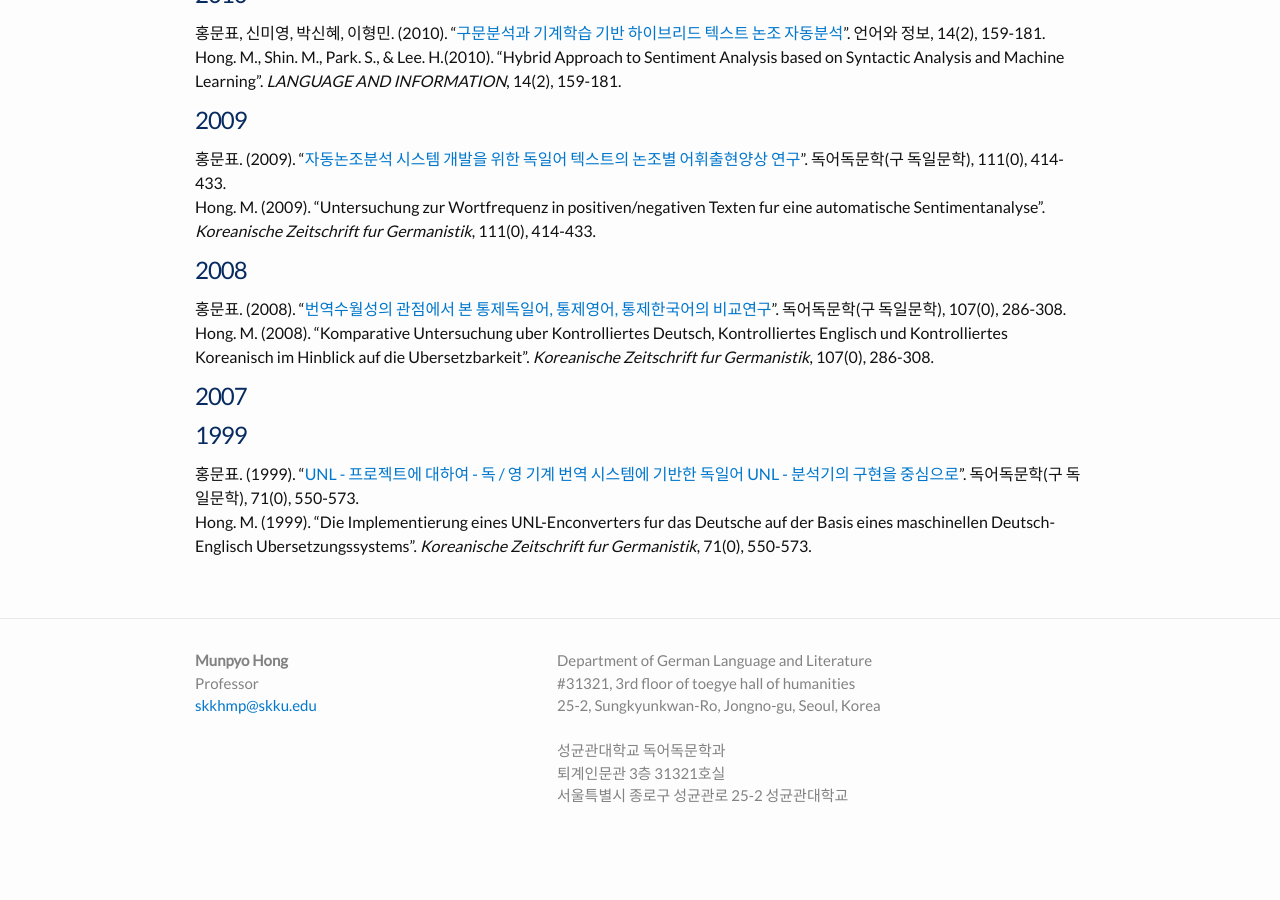
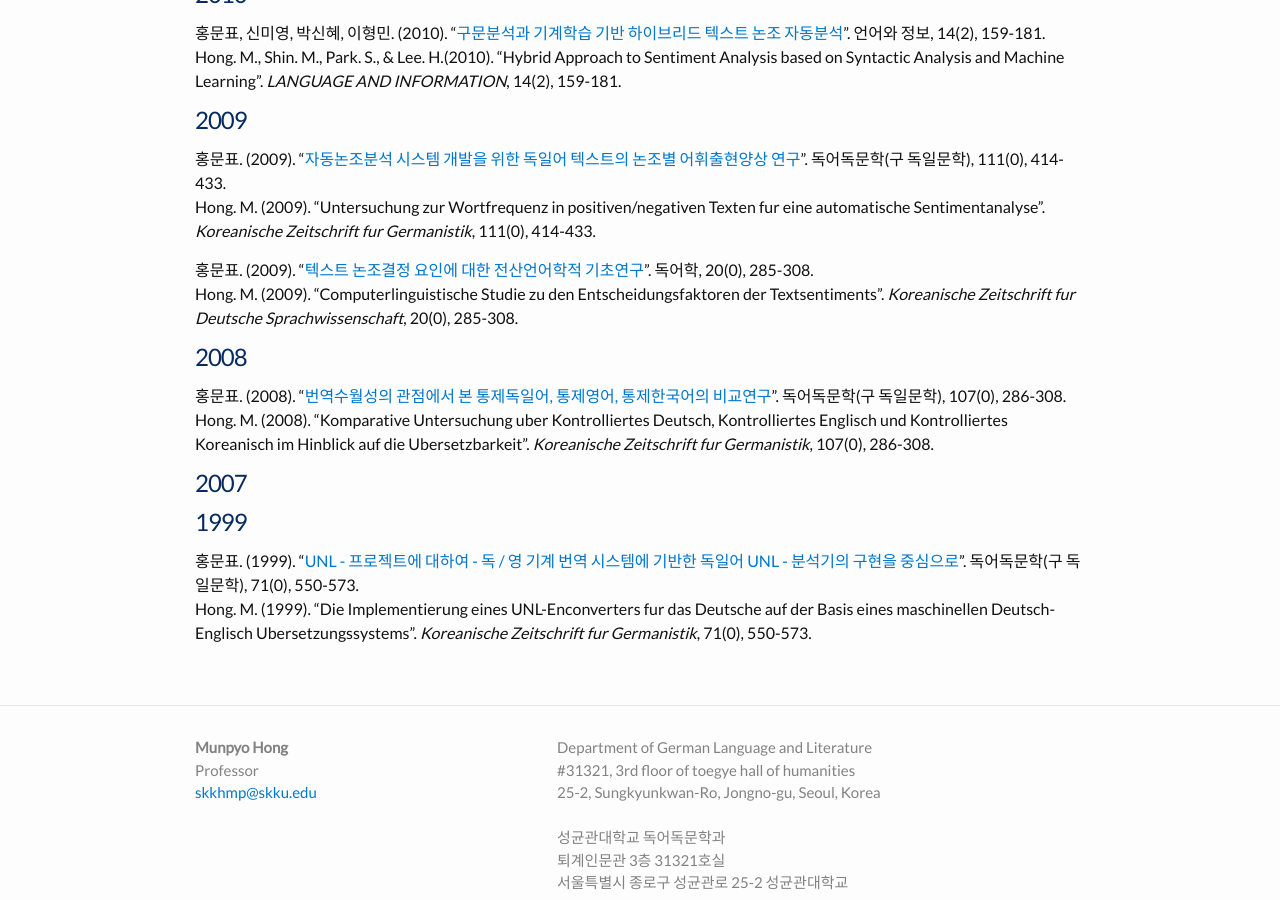
Before and after one commit to skkhmp/skkhmp.github.io, a Jekyll site: the page built from publications.md, in a window 1280 px wide and 900 px high, scrolled down 1580 px. Built offline with Jekyll 4.4.1, drawn with Linux system fonts in a browser that asks for light colours; some web fonts are replaced; before the commit the page ends 2447 px from its top, so only the background shows below that.

Commit message:
Update publications.md

```diff
--- a/publications.md
+++ b/publications.md
@@ -56,8 +56,11 @@ Hong. M., Shin. M., Park. S., & Lee. H.(2010). "Hybrid Approach to Sentiment Ana
 홍문표. (2009). "[자동논조분석 시스템 개발을 위한 독일어 텍스트의 논조별 어휘출현양상 연구](/papers/자동논조분석 시스템 개발을 위한 독일어 텍스트의 논조별 어휘출현양상 연구.pdf)". 독어독문학(구 독일문학), 111(0), 414-433.<br/>
 Hong. M. (2009). "Untersuchung zur Wortfrequenz in positiven/negativen Texten fur eine automatische Sentimentanalyse". *Koreanische Zeitschrift fur Germanistik*, 111(0), 414-433.
 
+홍문표. (2009). "[텍스트 논조결정 요인에 대한 전산언어학적 기초연구](/papers/텍스트 논조결정 요인에 대한 전산언어학적 기초연구.pdf)". 독어학, 20(0), 285-308.<br/>
+Hong. M. (2009). "Computerlinguistische Studie zu den Entscheidungsfaktoren der Textsentiments". *Koreanische Zeitschrift fur Deutsche Sprachwissenschaft*, 20(0), 285-308.
+
 # 2008
-홍문표. (2008). "[번역수월성의 관점에서 본 통제독일어, 통제영어, 통제한국어의 비교연구]("/papers/번역수월성의 관점에서 본 통제독일어, 통제영어, 통제한국어의 비교연구.pdf")". 독어독문학(구 독일문학), 107(0), 286-308. <br/>
+홍문표. (2008). "[번역수월성의 관점에서 본 통제독일어, 통제영어, 통제한국어의 비교연구](/papers/번역수월성의 관점에서 본 통제독일어, 통제영어, 통제한국어의 비교연구.pdf)". 독어독문학(구 독일문학), 107(0), 286-308. <br/>
 Hong. M. (2008). "Komparative Untersuchung uber Kontrolliertes Deutsch, Kontrolliertes Englisch und Kontrolliertes Koreanisch im Hinblick auf die Ubersetzbarkeit". *Koreanische Zeitschrift fur Germanistik*, 107(0), 286-308.
 
 # 2007
```
